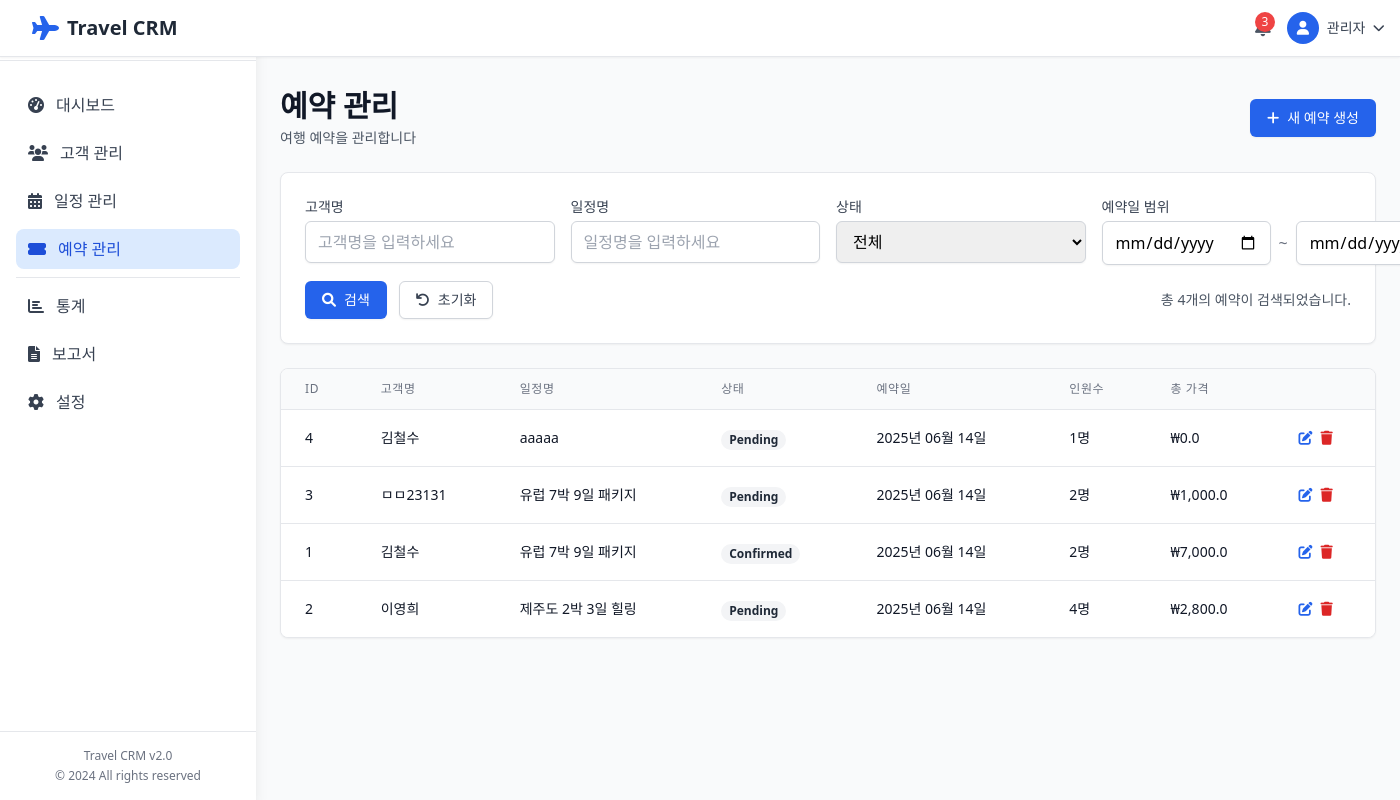
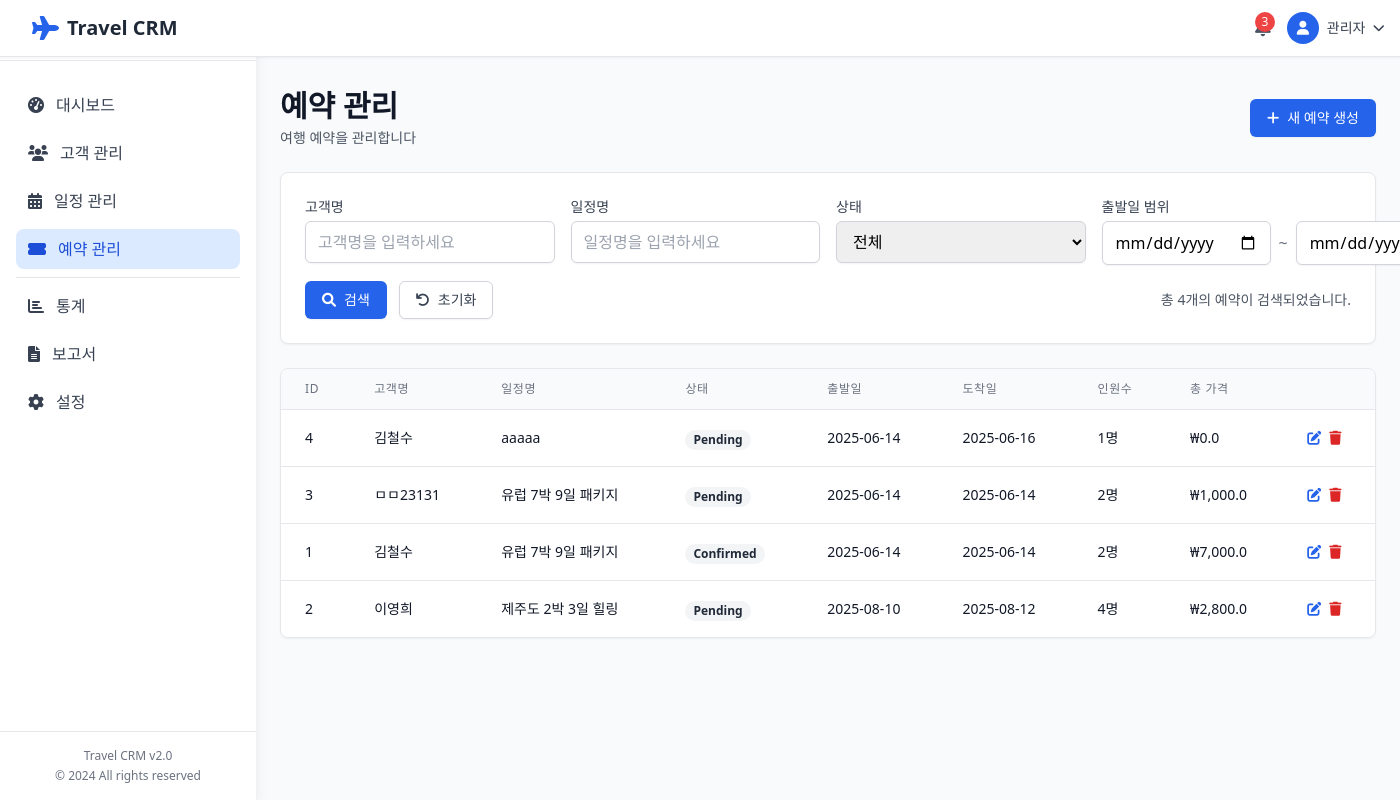
Before and after one commit to mikichat/travel-python, a Flask app: page /reservations/ in a window 1400 px wide; the page is wider, and only the part inside the window is pictured. Run offline with Flask 3, Linux system fonts and the light colour scheme; a user stored in the database is signed in; data comes from the database, SQL or seed files in the repository.

Commit message:
예약 관리 페이지에 여행 날짜 정보를 추가하고, 날짜 필터링 조건을 개선했습니다. 예약 목록에 출발일과 도착일을 포함하여 사용자에게 더 많은 정보를 제공하도록 업데이트하였으며, 대시보드의 현재 날짜 표시 형식을 개선했습니다. 날짜 포맷을 'YYYY-MM-DD'로 변경하여 일관성을 유지했습니다.

```diff
--- a/app/routes/reservation_routes.py
+++ b/app/routes/reservation_routes.py
@@ -44,9 +44,10 @@ def reservations_page():
         conn = get_db_connection()
         cursor = conn.cursor()
 
-        # 기본 쿼리
+        # 기본 쿼리 - schedules 테이블의 start_date, end_date도 조인
         query = """
-            SELECT r.*, c.name as customer_name, s.title as schedule_title
+            SELECT r.*, c.name as customer_name, s.title as schedule_title,
+                   s.start_date as travel_start_date, s.end_date as travel_end_date
             FROM reservations r
             LEFT JOIN customers c ON r.customer_id = c.id
             LEFT JOIN schedules s ON r.schedule_id = s.id
@@ -69,12 +70,12 @@ def reservations_page():
             params.append(status)
 
         if date_from:
-            conditions.append("r.booking_date >= ?")
-            params.append(f"{date_from}T00:00:00")
+            conditions.append("s.start_date >= ?")
+            params.append(date_from)
 
         if date_to:
-            conditions.append("r.booking_date <= ?")
-            params.append(f"{date_to}T23:59:59")
+            conditions.append("s.start_date <= ?")
+            params.append(date_to)
 
         # WHERE 절 추가
         if conditions:
@@ -98,6 +99,9 @@ def reservations_page():
             reservation_dict['bookingDate'] = reservation_dict.get('booking_date', '')
             reservation_dict['numberOfPeople'] = reservation_dict.get('number_of_people', 0)
             reservation_dict['totalPrice'] = reservation_dict.get('total_price', 0)
+            # 여행 날짜 추가
+            reservation_dict['travelStartDate'] = reservation_dict.get('travel_start_date', '')
+            reservation_dict['travelEndDate'] = reservation_dict.get('travel_end_date', '')
             reservations_list.append(reservation_dict)
 
         return render_template('reservations.html', reservations=reservations_list)
@@ -111,9 +115,10 @@ def get_reservations():
     try:
         conn = get_db_connection()
         cursor = conn.cursor()
-        # 고객명과 일정명을 조인하여 조회
+        # 고객명과 일정명을 조인하여 조회 - 여행 날짜도 포함
         cursor.execute("""
-            SELECT r.*, c.name as customer_name, s.title as schedule_title
+            SELECT r.*, c.name as customer_name, s.title as schedule_title,
+                   s.start_date as travel_start_date, s.end_date as travel_end_date
             FROM reservations r
             LEFT JOIN customers c ON r.customer_id = c.id
             LEFT JOIN schedules s ON r.schedule_id = s.id
@@ -128,6 +133,8 @@ def get_reservations():
             res_data['updatedAt'] = res_data.pop('updated_at')
             res_data['customerName'] = res_data.pop('customer_name', '알 수 없음')
             res_data['scheduleTitle'] = res_data.pop('schedule_title', '알 수 없음')
+            res_data['travelStartDate'] = res_data.pop('travel_start_date', '')
+            res_data['travelEndDate'] = res_data.pop('travel_end_date', '')
             reservations_list.append(res_data)
         return jsonify(reservations_list)
     except Exception as e:
--- a/app/templates/reservations.html
+++ b/app/templates/reservations.html
@@ -75,7 +75,7 @@
 
                 <!-- 날짜 범위 -->
                 <div>
-                    <label for="date_from" class="block text-sm font-medium text-gray-700 mb-1">예약일 범위</label>
+                    <label for="date_from" class="block text-sm font-medium text-gray-700 mb-1">출발일 범위</label>
                     <div class="flex space-x-2">
                         <input type="date"
                                id="date_from"
@@ -128,7 +128,8 @@
                             <th scope="col" class="px-6 py-3 text-left text-xs font-medium text-gray-500 uppercase tracking-wider">고객명</th>
                             <th scope="col" class="px-6 py-3 text-left text-xs font-medium text-gray-500 uppercase tracking-wider">일정명</th>
                             <th scope="col" class="px-6 py-3 text-left text-xs font-medium text-gray-500 uppercase tracking-wider">상태</th>
-                            <th scope="col" class="px-6 py-3 text-left text-xs font-medium text-gray-500 uppercase tracking-wider">예약일</th>
+                            <th scope="col" class="px-6 py-3 text-left text-xs font-medium text-gray-500 uppercase tracking-wider">출발일</th>
+                            <th scope="col" class="px-6 py-3 text-left text-xs font-medium text-gray-500 uppercase tracking-wider">도착일</th>
                             <th scope="col" class="px-6 py-3 text-left text-xs font-medium text-gray-500 uppercase tracking-wider">인원수</th>
                             <th scope="col" class="px-6 py-3 text-left text-xs font-medium text-gray-500 uppercase tracking-wider">총 가격</th>
                             <th scope="col" class="relative px-6 py-3">
@@ -148,7 +149,10 @@
                                 </span>
                             </td>
                             <td class="px-6 py-4 whitespace-nowrap text-sm text-gray-900">
-                                {{ reservation.bookingDate | format_date if reservation.bookingDate else '' }}
+                                {{ reservation.travelStartDate | format_date if reservation.travelStartDate else '-' }}
+                            </td>
+                            <td class="px-6 py-4 whitespace-nowrap text-sm text-gray-900">
+                                {{ reservation.travelEndDate | format_date if reservation.travelEndDate else '-' }}
                             </td>
                             <td class="px-6 py-4 whitespace-nowrap text-sm text-gray-900">{{ reservation.numberOfPeople }}명</td>
                             <td class="px-6 py-4 whitespace-nowrap text-sm text-gray-900">
--- a/app/utils/filters.py
+++ b/app/utils/filters.py
@@ -35,7 +35,7 @@ def format_date(date_str):
     try:
         from datetime import datetime
         date_obj = datetime.fromisoformat(date_str.replace('Z', '+00:00'))
-        return date_obj.strftime('%Y년 %m월 %d일')
+        return date_obj.strftime('%Y-%m-%d')
     except:
         return date_str
 
@@ -46,6 +46,6 @@ def format_datetime(datetime_str):
     try:
         from datetime import datetime
         date_obj = datetime.fromisoformat(datetime_str.replace('Z', '+00:00'))
-        return date_obj.strftime('%Y년 %m월 %d일 %H:%M')
+        return date_obj.strftime('%Y-%m-%d %H:%M')
     except:
         return datetime_str
```
Also changed, not shown: app/templates/dashboard.html (+4 -7 lines).
